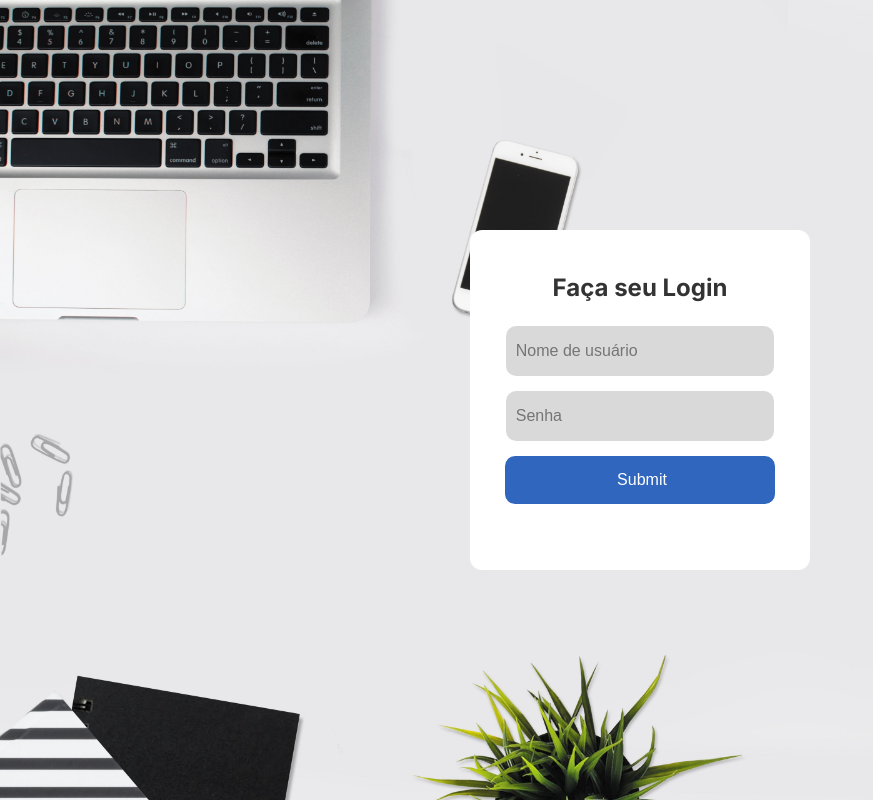
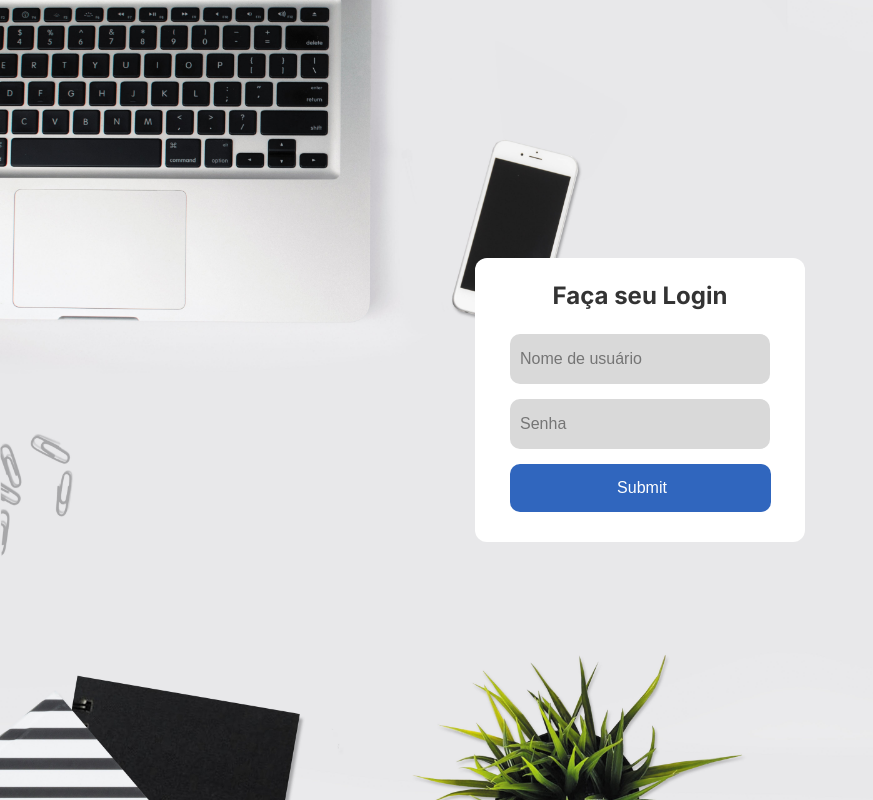
Before and after one commit to Hitallo-moreira/tela-login, a React (Vite) app: page / in a window 1280 px wide. Shown: the whole page, without its empty margins (0-873 px from the left). Built offline with nearby package versions, Linux system fonts and the light colour scheme.

Commit message:
feat: change form style

```diff
--- a/src/styles/form.scss
+++ b/src/styles/form.scss
@@ -1,6 +1,9 @@
 $white: #fff;
 $black: #333;
 $gray: #d9d9d9;
+
+$layout-breakpoint-small: 480px;
+$layout-breakpoint-medium: 768px;
 
 body {
     background-color: $white;
@@ -16,7 +19,11 @@ h2 {
 }
 
 #root {
-    margin: 0 auto;
+    display: flex;
+    justify-content: center;
+    align-items: center;
+    height: 100vh;
+    width: 100%;
 }
 
 form {
@@ -24,13 +31,17 @@ form {
     justify-content: center;
     background-color: $white;
     border-radius: 12px;
-    height: 300px;
-    width: 300px;
+    height: auto;
+    width: 290px;
     text-align: center;
     padding: 20px;
 
     .form-info {
         width: 90%;
+
+        h2 {
+            margin-top: 0;
+        }
 
         input {
             height: 48px;
@@ -68,3 +79,17 @@ form {
         }
     }
 }
+
+@media (max-width: $layout-breakpoint-small) {
+    form {
+        width: 80%;
+
+        .form-info {
+            width: 95%;
+
+            input {
+                height: 50px;
+            }
+        }
+    }
+}
```
